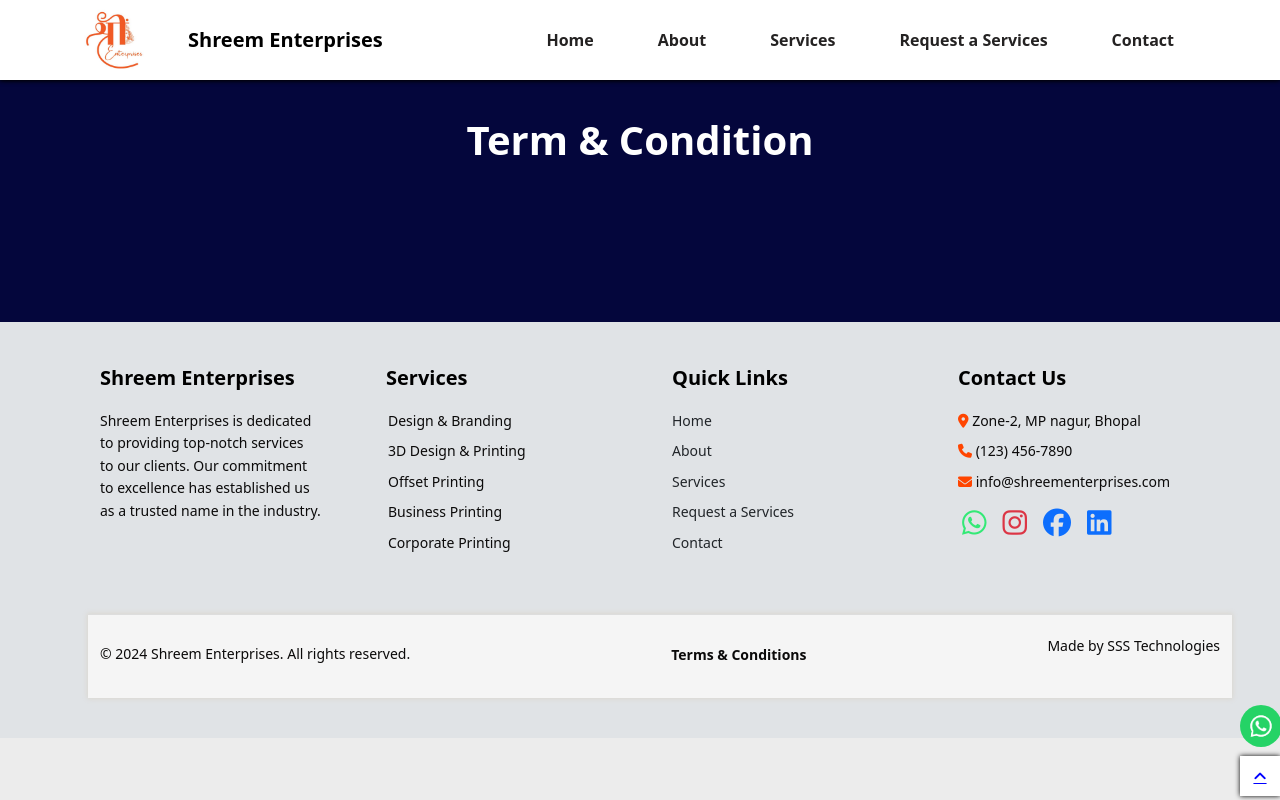
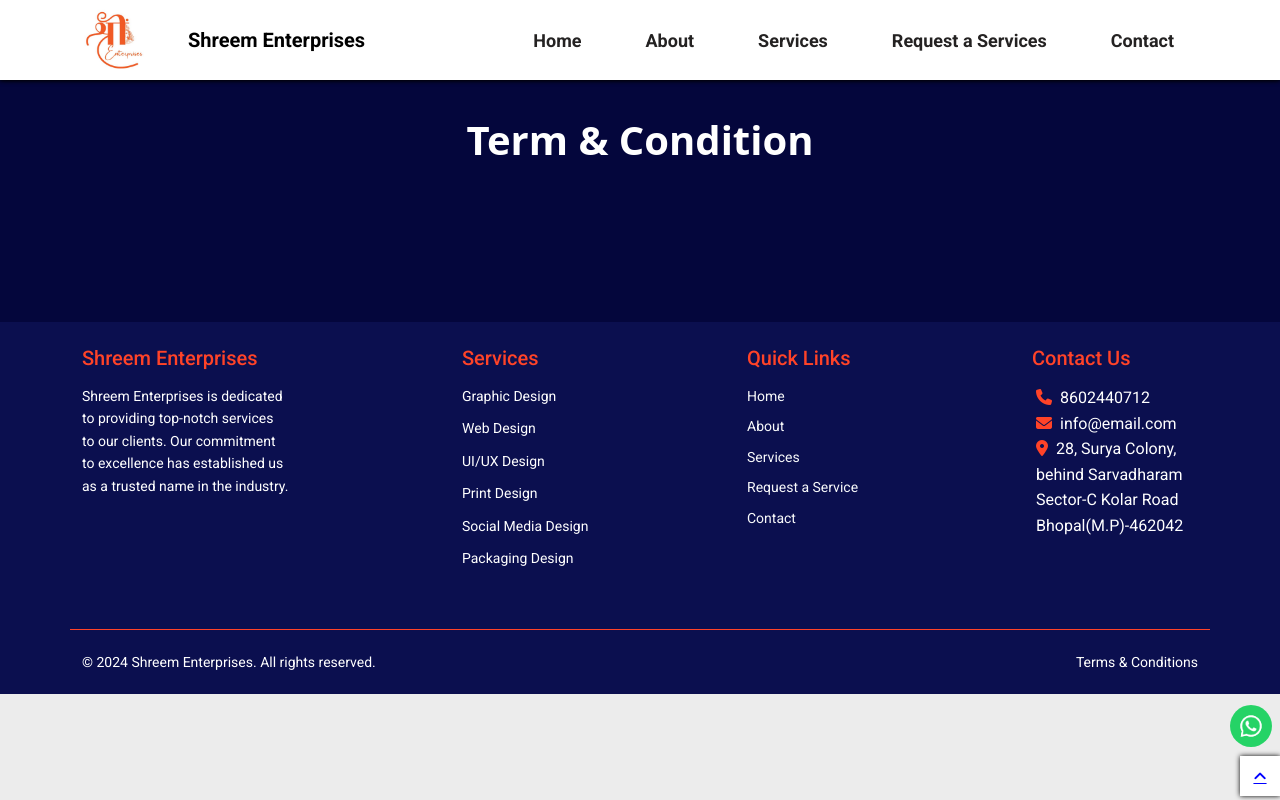
Before and after one commit to Neha-patankar/shreem-enter, a React (Vite) app: page /terms-and-conditions in a window 1280 px wide. Built offline with nearby package versions, Linux system fonts and the light colour scheme.

Commit message:
important changess

```diff
--- a/src/components/Footer/Footer.css
+++ b/src/components/Footer/Footer.css
@@ -1,4 +1,4 @@
-.containerrs{
+/* .containerrs{
  margin-left: 100px;
  margin-right: 60px;
  }
@@ -47,9 +47,6 @@
  }
  .bbox{
   padding-top: 20px;
-
-
-
  }
  .footer-bottom-boxed{
   background-color:whitesmoke;
@@ -103,7 +100,7 @@
   color: #0056b3;
 }
 
-/* .footer .social-media i {
+ .footer .social-media i {
   font-size: 20px;
   color: hsl(0, 2%, 8%);
   margin-right: 10px;
@@ -112,7 +109,7 @@
 
 .footer .social-media i:hover {
   color: #0056b3;
-} */
+}
 
 .footer-bottom-boxed {
   border-top: 1px solid #ddd;
@@ -150,6 +147,95 @@
 }
 .ast-footer-site-titl{
   font-size: 22px;
-  font-weight: 300px;
+  font-family: 600;
 
+} */
+@import url('https://fonts.googleapis.com/css2?family=Roboto:wght@400;500;700&display=swap');
+
+.footer {
+  background-color:rgb(11, 15, 79);
+  color: #fff;
+  font-family: 'Roboto', sans-serif;
+  padding: 20px 0;
 }
+
+.footer h5 {
+  color: #ff4328;
+  font-weight: 500;
+  margin-bottom: 15px;
+  font-family: roboto;
+}
+
+.footer p, .footer a, .footer li {
+  font-size: 14px;
+  font-weight: 400;
+  line-height: 1.6;
+}
+
+.footer a {
+  color: #fff;
+  text-decoration: none;
+}
+
+.footer a:hover {
+  text-decoration: underline;
+}
+
+.footer .list-footer, .footer .contact-info {
+  padding-left: 0;
+}
+
+.footer .list-footer li, .footer .contact-info li {
+  list-style: none;
+  margin-bottom: 10px;
+}
+
+.footer .bbox {
+  margin-top: 20px;
+  border-top: 1px solid #ff4328;
+  padding-top: 20px;
+}
+
+.footer-bottom-boxed {
+  display: flex;
+  flex-wrap: wrap;
+  justify-content: space-between;
+  align-items: center;
+}
+
+.linkss {
+  color:white;
+}
+
+.linkss:hover {
+  text-decoration: underline;
+}
+
+.contact-detailss i {
+  margin-right: 0px;
+}
+
+
+.contact-detailss a {
+  color: #fff;
+}
+
+.contact-detailss a:hover {
+  text-decoration: underline;
+}
+.contact-info-footer{
+  display: flex;
+  justify-content: start;
+  flex-direction: column;
+  text-align:left;
+  padding-left: 0;
+}
+
+li::marker{
+  content: " ";
+}
+.phone-icon{
+}
+.footer-heading{
+  font-family: roboto;
+}
--- a/src/components/Footer/Footer.jsx
+++ b/src/components/Footer/Footer.jsx
@@ -1,88 +1,199 @@
+// import React from "react";
+// import "./Footer.css";
+
+// function Footer() {
+//   return (
+//     <footer className="footer  pt-4 h-100 w-100 ">
+//     <div className="containerrs  ">
+//         <div className="row ">
+//           <div className="col-md-3 mb-4 ">
+//             <h5 className="lblack ">Shreem Enterprises</h5>
+//             <p className="m-10 p-50">
+//               Shreem Enterprises is dedicated<br></br> to providing top-notch services <br></br>to
+//               our clients. Our commitment <br></br> to excellence has established us <br></br>as a
+//               trusted name in the industry.
+//             </p>
+//           </div>
+//           <div className="col-md-3 mb-4">
+//             <h5 className="lblack">Services</h5>
+//             <ul className="list-footer ">
+//               <li className="mt-2">Graphic Design</li>
+//               <li className="mt-2">Web Design</li>
+//               <li className="mt-2">UI/UX Design</li>
+//               <li className="mt-2">Print Design</li>
+//               <li className="mt-2"> Social Media Design</li>
+//               <li className="mt-2">Packaging Design</li>
+
+//             </ul>
+//           </div>
+
+//           <div className="col-md-3 mb-4 ">
+//             <h5 className="lblack">Quick Links</h5>
+//             <ul className="list-unstyled  ">
+//               <li className="mt-2 ">
+//                 <a href="#home" className="text-dark text-decoration-none " >Home</a>
+//               </li>
+//               <li className="mt-2" >
+//                 <a href="#about" className="text-dark text-decoration-none" >About</a>
+//               </li>
+//               <li className="mt-2">
+//                 <a href="#services" className="text-dark text-decoration-none" >Services</a>
+//               </li>
+//               <li className="mt-2">
+//                 <a href="#requestservices" className="text-dark text-decoration-none"  > Request a Services</a>
+//               </li>
+//               <li className="mt-2 tbalck" >
+//                 <a href="#contact" className="text-dark text-decoration-none " >Contact</a>
+//               </li>
+//             </ul>
+//           </div>
+//           <div className="col-md-3 mb-4">
+//             <h5 className="lblack">Contact Us</h5>
+//             <div className="contact-info">
+//                 <ul style={{ listStyleType: "none" }} className="me-5">
+//                   <li className="contact-details ">
+//                     <i
+//                       class="fa-solid fa-phone"
+//                       style={{ color: "#ff4328" }}
+//                     ></i>
+//                     <a
+//                       href="tel:8602440712"
+//                       className="ms-3 fs-6 text-decoration-none"
+//                       style={{ color: "#ffff" }}
+//                     >
+//                       8602440712
+//                     </a>
+//                   </li>
+//                   <li className="contact-details">
+//                     <i
+//                       class="fa-solid fa-envelope"
+//                       style={{ color: " #ff4328" }}
+//                     ></i>
+//                     <a
+//                       href="mailto:info@email.com"
+//                       className="ms-3 fs-6 text-decoration-none"
+//                       style={{ color: "#ffff" }}
+//                     >
+//                       {" "}
+//                       info@email.com
+//                     </a>
+//                   </li>
+//                   <li className="contact-details d-flex">
+//                     <div>
+//                       <i
+//                         class="fa-solid fa-location-dot"
+//                         style={{ color: "#ff4328" }}
+//                       ></i>
+//                     </div>
+//                     <a href="https://maps.app.goo.gl/njbhrYWGjWzTgy469" className="ms-4 text-white text-decoration-none fs-6">
+//                       28,Surya Colony,behind Sarvadharam <br /> Sector-C Kolar
+//                       Road Bhopal(M.P)-462042
+//                     </a>
+//                   </li>
+//                 </ul>
+//               </div>
+
+//           </div>
+//         </div>
+
+//      <div className="row  align-items-center justify-content-lg-between bbox ">
+//           <div className="col-md-12 footer-bottom-boxed mr-5 d-flex ">
+//             <p className="copyright_text mb-0  pl-4 sub-title-footer ">&copy; 2024 Shreem Enterprises. All rights reserved.</p>
+
+//            <div className="ast-footer-site-title">
+//            <div className=""> <a href="/terms-and-conditions" className="linkss  " > Terms & Conditions</a></div>
+//            </div>
+
+//           </div>
+//         </div>
+//       </div>
+//     </footer>
+//   );
+// }
+
+// export default Footer;
+
 import React from "react";
 import "./Footer.css";
 
 function Footer() {
   return (
-    <footer className="footer  pt-4 h-100 w-100 ">
-    <div className="containerrs  ">
-        <div className="row ">
-          <div className="col-md-3 mb-4 ">
-            <h5 className="lblack ">Shreem Enterprises</h5>
-            <p className="m-10 p-50">
-              Shreem Enterprises is dedicated<br></br> to providing top-notch services <br></br>to
-              our clients. Our commitment <br></br> to excellence has established us <br></br>as a
+    <footer className="footer pt-4 h-100 w-100">
+      <div className="container">
+        <div className="row">
+          <div className="col-md-4 mb-4 ">
+            <h5 className="footer-heading">Shreem Enterprises</h5>
+            <p>
+              Shreem Enterprises is dedicated<br /> to providing top-notch services <br /> to
+              our clients. Our commitment <br /> to excellence has established us <br /> as a
               trusted name in the industry.
             </p>
           </div>
           <div className="col-md-3 mb-4">
-            <h5 className="lblack">Services</h5>
-            <ul className="list-footer ">
-              <li className="mt-2">Design & Branding</li>
-              <li className="mt-2">3D Design & Printing</li>
-              <li className="mt-2">Offset Printing</li>
-              <li className="mt-2">Business Printing </li>
-              <li className="mt-2">Corporate Printing </li>
-
+            <h5>Services</h5>
+            <ul className="list-footer">
+              <li className="mt-2">Graphic Design</li>
+              <li className="mt-2">Web Design</li>
+              <li className="mt-2">UI/UX Design</li>
+              <li className="mt-2">Print Design</li>
+              <li className="mt-2">Social Media Design</li>
+              <li className="mt-2">Packaging Design</li>
             </ul>
           </div>
 
-          <div className="col-md-3 mb-4 ">
-            <h5 className="lblack">Quick Links</h5>
-            <ul className="list-unstyled  ">
-              <li className="mt-2 ">
-                <a href="#home" className="text-dark text-decoration-none " >Home</a>
-              </li>
-              <li className="mt-2" >
-                <a href="#about" className="text-dark text-decoration-none" >About</a>
+          <div className="col-md-3 mb-4">
+            <h5>Quick Links</h5>
+            <ul className="list-unstyled">
+              <li className="mt-2">
+                <a href="#home" className="text-light text-decoration-none">Home</a>
               </li>
               <li className="mt-2">
-                <a href="#services" className="text-dark text-decoration-none" >Services</a>
+                <a href="#about" className="text-light text-decoration-none">About</a>
               </li>
               <li className="mt-2">
-                <a href="#requestservices" className="text-dark text-decoration-none"  > Request a Services</a>
+                <a href="#services" className="text-light text-decoration-none">Services</a>
               </li>
-              <li className="mt-2 tbalck" >
-                <a href="#contact" className="text-dark text-decoration-none " >Contact</a>
+              <li className="mt-2">
+                <a href="#requestservices" className="text-light text-decoration-none">Request a Service</a>
+              </li>
+              <li className="mt-2">
+                <a href="#contact" className="text-light text-decoration-none">Contact</a>
               </li>
             </ul>
           </div>
-          <div className="col-md-3 mb-4">
-            <h5 className="lblack">Contact Us</h5>
-            <p></p>
-            <ul className="list-unstyled">
-              <li className="mt-2">
-                <i className="fas fa-map-marker-alt icon-color "></i> Zone-2, MP nagur, Bhopal
+
+          <div className="col-md-2 mb-4 d-flex justify-content-ceter flex-column">
+            <h5>Contact Us</h5>
+            <div className="">
+              <ul className="contact-info-footer">
+                <li className="contact-detailss ">
+
+                  <a href="tel:8602440712" className="ms-1 fs-6  text-decoration-none">  <i className="fa-solid fa-phone light phone-icon pe-2" style={{ color: "#ff4328" }}></i>8602440712</a>
                 </li>
-              <li className="mt-2">
-                <i className="fas fa-phone icon-color"></i> (123) 456-7890
+                <li className="contact-detailss">
+
+                  <a href="mailto:info@email.com" className="ms-1 fs-6 text-decoration-none" ><i className="fa-solid fa-envelope pe-2" style={{ color: "#ff4328",textDecoration:"none" }}></i>info@email.com</a>
                 </li>
-              <li className="mt-2">
-                <i className="fas fa-envelope icon-color"></i> info@shreementerprises.com
+
+                <li className="contact-detailss d-flex">
+
+                  <a href="https://maps.app.goo.gl/njbhrYWGjWzTgy469" className="ms-1 text-white text-decoration-none fs-6"> <i className="fa-solid fa-location-dot pe-2" style={{ color: "#ff4328" }}></i>
+                    28, Surya Colony, behind Sarvadharam<br /> Sector-C Kolar Road Bhopal(M.P)-462042
+                  </a>
                 </li>
-            </ul>
-         <div className=" md-4 m-1 d-flex social-media">
-         <ul className="list-unstyled flex-row d-flex gap-3 .footer-social-icons">
-         <li>
-         <a href="#"><i class="fa-brands fa-whatsapp fs-3 whatshop   "></i></a> </li>
-          <li>
-          <i class="fa-brands fa-instagram text-danger fs-3 instra"></i></li>
-          <li>
-          <i class="fa-brands fa-facebook text-primary fs-3"></i></li>
-          <li>
-          <i class="fa-brands fa-linkedin text-primary fs-3"></i></li>
               </ul>
             </div>
           </div>
         </div>
 
-     <div className="row  align-items-center justify-content-lg-between bbox ">
-          <div className="col-md-12 footer-bottom-boxed mr-5 d-flex ">
-            <p className="copyright_text mb-0  pl-4 sub-title-footer ">&copy; 2024 Shreem Enterprises. All rights reserved.</p>
-            <div className=""> <a href="/terms-and-conditions" className="linkss  " > Terms & Conditions</a></div>
+        <div className="row align-items-center justify-content-lg-between bbox">
+          <div className="col-md-12 footer-bottom-boxed mr-5 d-flex">
+            <p className="copyright_text mb-0 pl-4 sub-title-footer">
+              &copy; 2024 Shreem Enterprises. All rights reserved.
+            </p>
             <div className="ast-footer-site-title">
-           <p>Made by SSS Technologies</p>
+              <a href="/terms-and-conditions" className="linkss">Terms & Conditions</a>
             </div>
-
           </div>
         </div>
       </div>
--- a/src/components/Home.jsx
+++ b/src/components/Home.jsx
@@ -16,10 +16,9 @@
     <>
       <MyCarousel />
       <About />
-
       <Faq />
       <Whychooseus></Whychooseus>
-      <Help />
+
 
     </>
   );
--- a/src/components/Nav1/Na1.jsx
+++ b/src/components/Nav1/Na1.jsx
@@ -15,7 +15,7 @@
           expand={expand}
           className="nav1 bg-nav mb-3 position-fixed top-0 w-100 z-3  nav-shadow"
         >
-          <Container className="Container fluid ">
+          <Container className="Container fluid fontSize ">
             <a className="navbar-brand" href="#">
               <img
                 src={image}
@@ -23,7 +23,7 @@
                 style={{ width: "clamp(4rem, 8vw, 5rem)", marginRight: "10px" }}
               />
             </a>
-            <Navbar.Brand href="#">Shreem Enterprises</Navbar.Brand>
+            <Navbar.Brand href="#" className="fontSize">Shreem Enterprises</Navbar.Brand>
             <Navbar.Toggle aria-controls={`offcanvasNavbar-expand-${expand}`} />
             <Navbar.Offcanvas
               id={`offcanvasNavbar-expand-${expand}`}
--- a/src/components/Nav1/Nav1.css
+++ b/src/components/Nav1/Nav1.css
@@ -20,3 +20,8 @@
 .nav-shadow{
  box-shadow: 0px 0px 5px 0px black;
 }
+.fontSize{
+  font-size: 18px;
+  font-family: roboto;
+  font-weight: 600;
+}
--- a/src/components/whatshop/Whatshap.css
+++ b/src/components/whatshop/Whatshap.css
@@ -14,7 +14,7 @@
 .whatsapp-img {
 
   top: calc(100% - 130px);
-  left: calc(100% - 40px);
+  left: calc(100% - 50px);
 }
 
 /* For tablets */
--- a/src/components/whatshop/Whatshap.jsx
+++ b/src/components/whatshop/Whatshap.jsx
@@ -7,7 +7,7 @@
   return (
     <div>
       {" "}
-      <a target="_blank" href="https://wa.me/+919340926300">
+      <a target="_blank" href="https://wa.me/+918602440712">
         <img src={Whatsapp} className="whatsapp-img" alt="" />{" "}
       </a>
     </div>
```
Also changed, not shown: src/components/team/Team.css (+12 -0 lines), src/components/team/Team.jsx (+12 -10 lines), src/components/workProcess/WorkProcess.css (+14 -4 lines), src/components/workProcess/WorkProcess.jsx (+8 -8 lines), src/images/pic-2.png (added). Lines whose indentation alone changed are shown as unchanged.
